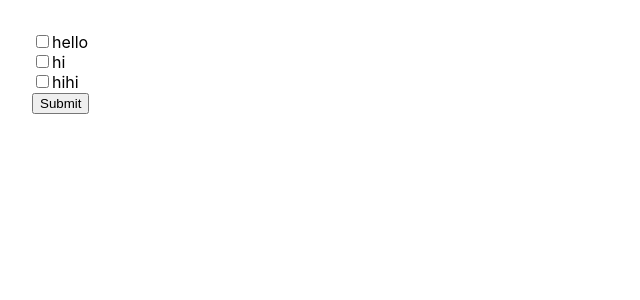
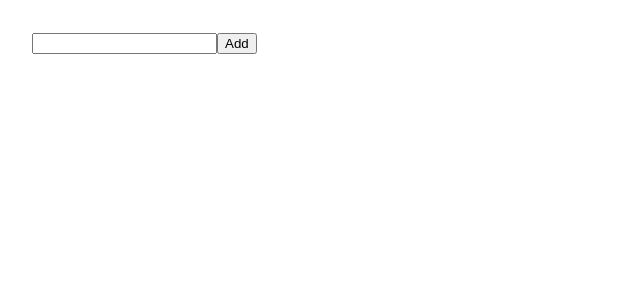
Before and after one commit to phamquanganh31101998/tiktok, a React (Create React App) app: page / in a window 1280 px wide. Shown: the top 300 px of the page, without its empty margins (0-640 px from the left). Built offline with nearby package versions, Linux system fonts and the light colour scheme.

Commit message:
Lesson 27

```diff
--- a/src/App.js
+++ b/src/App.js
@@ -1,55 +1,35 @@
 import { useState } from 'react'
 
-const courses = [
-  {
-    id: 1,
-    name: 'hello'
-  },
-  {
-    id: 2,
-    name: 'hi'
-  },
-  {
-    id: 3,
-    name: 'hihi'
-  },
-]
-
 function App() {
-  const [checked, setChecked] = useState([])
-
-  const handleCheck = (id) => {
-    setChecked(prev => {
-      const isChecked = checked.includes(id)
-      if (isChecked) {
-        return checked.filter(item => item !== id)
-      } else {
-        return [...prev, id]
-      }
-    })
-  }
+  const [job, setJob] = useState('')
+  const [jobs, setJobs] = useState(() => {
+    const storageJobs = JSON.parse(localStorage.getItem('jobs'))
+    console.log(storageJobs)
+    return storageJobs ?? []
+  })
 
   const handleSubmit = () => {
-    //Call API
-    console.log({ids: checked})
+    setJobs(prevState => {
+      const newJobs = [...prevState, job]
+      localStorage.setItem('jobs', JSON.stringify(newJobs))
+      return newJobs
+    })
+    setJob('')
   }
 
   return (
-    <div className="App" style={ {padding: 32} }>
-      {courses.map(course => {
-        return (
-          <div key={course.id}>
-            <input
-              type="checkbox"
-              checked={checked.includes(course.id)}
-              onChange={() => handleCheck(course.id)}
-            />
-            {course.name}
-          </div>
-        )
-      })}
+    <div className="App" style={{ padding: 32 }}>
+      <input
+        value={job}
+        onChange={e => setJob(e.target.value)}
+      />
+      <button onClick={handleSubmit}>Add</button>
 
-      <button onClick={handleSubmit}>Submit</button>
+      <ul>
+        {jobs.map((job, index) => (
+          <li key={index}>{job}</li>
+        ))}
+      </ul>
     </div>
   );
 }
```
